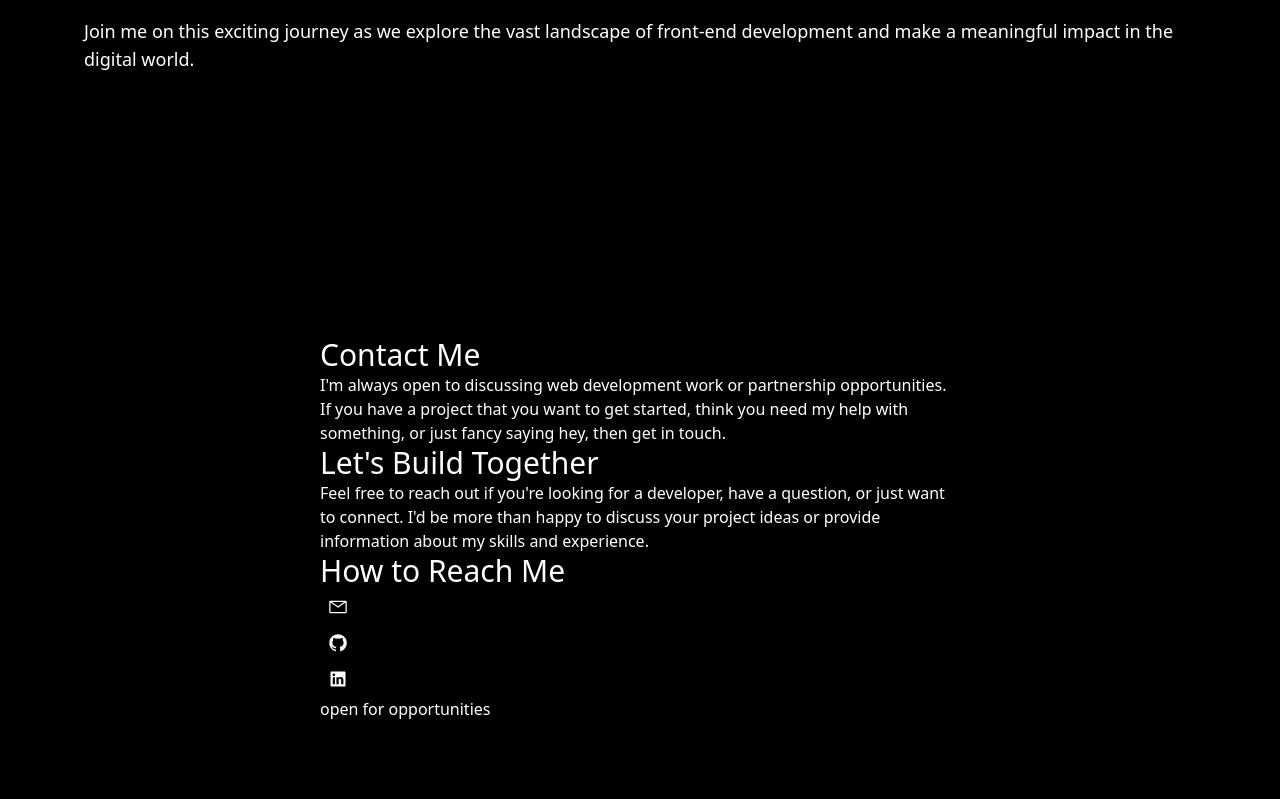
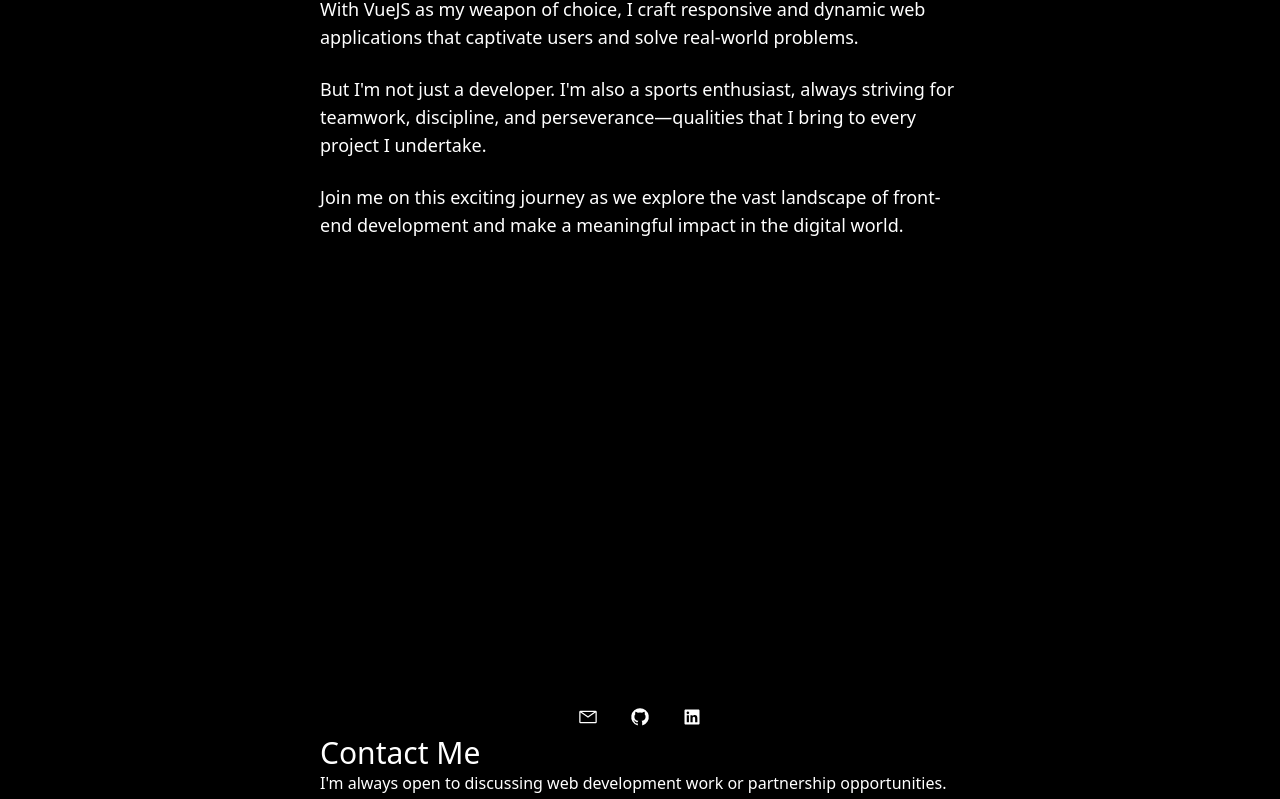
Before and after one commit to marcop96/marco-portfolio, a Vue app: page / in a window 1280 px wide. Shown: the part 1711-2510 px from the top of the page. Built offline with nearby package versions, Linux system fonts and the light colour scheme.

Commit message:
fixes aboutme and contact site align

```diff
--- a/src/views/AboutMe.vue
+++ b/src/views/AboutMe.vue
@@ -2,7 +2,7 @@
 </script>
 
 <template>
-  <div class="text-white mt-16 mx-21 justify-center">
+  z <main class="text-white flex flex-col justify-center  w-1/2 mx-auto h-100vh align-top ">
     <h1 class="text-4xl font-bold mb-8">Hi, I'm Marco Pianaroli</h1>
     <p class="text-lg mb-6">Welcome to my world of creativity and innovation!</p>
     <p class="text-lg mb-6">As a front-end developer, I combine my passion for gaming with my expertise in web development
@@ -17,5 +17,5 @@
       development and
       make a meaningful impact in the digital world.</p>
 
-  </div>
+  </main>
 </template>
--- a/src/views/ContactMe.vue
+++ b/src/views/ContactMe.vue
@@ -15,19 +15,23 @@
 </script>
 
 <template>
-  z <main class="text-white flex flex-col justify-center mt-2 w-1/2 mx-auto h-100vh align-top ">
+  z <main class="text-white flex flex-col justify-center  w-1/2 mx-auto h-100vh align-top ">
 
+    <div class="flex justify-center space-x-4">
+      <PillButton styles="bg-black hover:bg-gray hover:rounded-full " icon="carbon:email"
+        :href="'mailto:' + contactMeText.email" />
+      <PillButton styles="bg-black hover:bg-gray hover:rounded-full " icon="carbon:logo-github"
+        :href="contactMeText.gitHub" />
+      <PillButton styles="bg-black hover:bg-gray hover:rounded-full " icon="carbon:logo-linkedin"
+        :href="contactMeText.linkedIn" />
+    </div>
 
     <h1 class="text-3xl">Contact Me</h1>
     <p>{{ contactMeText.introduction }}</p>
     <h1 class='text-3xl'>Let's Build Together</h1>
     <p>{{ contactMeText.buildTogether }}</p>
-    <h1 class='text-3xl'>How to Reach Me</h1>
-    <PillButton styles="bg-black " icon="carbon:email" :href="'mailto:' + contactMeText.email" />
-    <PillButton styles="bg-black " icon="carbon:logo-github" :href="contactMeText.gitHub" />
-    <PillButton styles="bg-black " icon="carbon:logo-linkedin" :href="contactMeText.linkedIn" />
+    <br />
 
-    <p>{{ contactMeText.availability }}</p>
 
   </main>
 </template>
```
